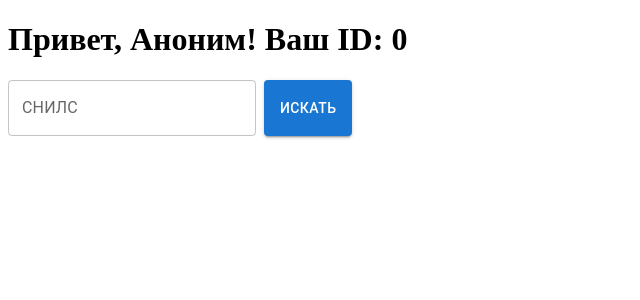
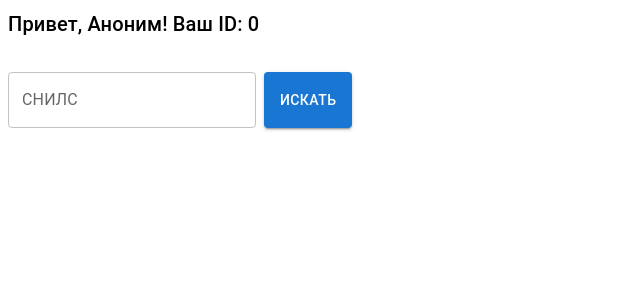
Before and after one commit to oleg-medovikov/form_60, a React (Vite) app in the folder web/: page / in a window 1280 px wide. Shown: the top 300 px of the page, without its empty margins (0-640 px from the left). Built offline with nearby package versions, Linux system fonts and the light colour scheme; no server answers.

Commit message:
Replace form components with @mui

```diff
--- a/web/src/pages/PatientSearch.tsx
+++ b/web/src/pages/PatientSearch.tsx
@@ -1,19 +1,15 @@
 import { useEffect, useState } from 'react';
 import { useForm } from 'react-hook-form';
 import { useSearchParams } from 'react-router-dom';
+import Box from '@mui/material/Box';
 import Button from '@mui/material/Button';
 import Input from '@mui/material/Input';
 import TextField from '@mui/material/TextField';
-import styled from '@emotion/styled';
+import Typography from '@mui/material/Typography';
 
 import { useUser } from '@hooks/useUser';
 
 type Props = {};
-
-const StyledForm = styled.form`
-  display: flex;
-  gap: 4px;
-`;
 
 const PatientSearch: React.FC<Props> = () => {
   const [searchParams] = useSearchParams();
@@ -42,14 +38,17 @@ const PatientSearch: React.FC<Props> = () => {
 
   return (
     <>
-      {userFIO === '' ? (
-        <h1>Loading...</h1>
-      ) : (
-        <h1>
-          Привет, {userFIO}! Ваш ID: {userID}
-        </h1>
-      )}
-      <StyledForm onSubmit={handleSubmit(onSubmit)}>
+      <Typography variant="h6" component="h1" sx={{ mb: 4 }}>
+        {userFIO === '' ? (
+          'Loading...'
+        ) : (
+          <>
+            Привет, {userFIO}! Ваш ID: {userID}
+          </>
+        )}
+      </Typography>
+
+      <Box component="form" onSubmit={handleSubmit(onSubmit)} sx={{ display: 'flex', gap: 0.5 }}>
         <TextField
           type="search"
           variant="outlined"
@@ -60,7 +59,7 @@ const PatientSearch: React.FC<Props> = () => {
         <Button type="submit" variant="contained">
           Искать
         </Button>
-      </StyledForm>
+      </Box>
     </>
   );
 };
```
